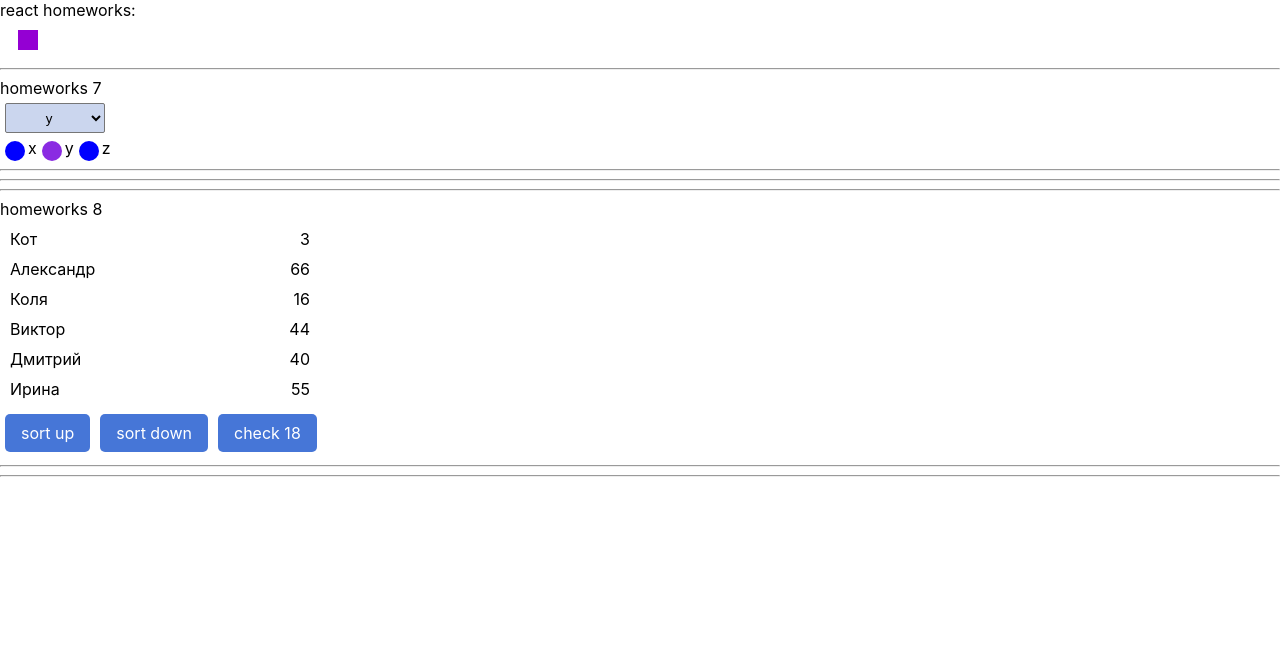
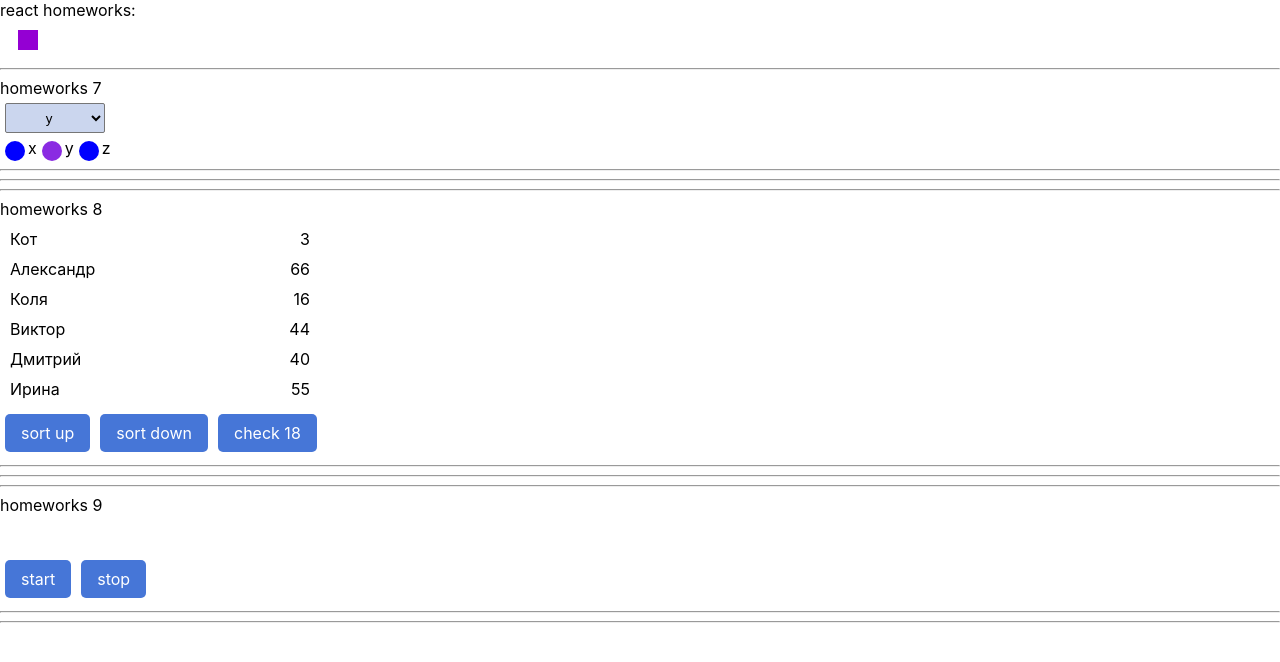
Before and after one commit to AnaKhurs/my-homeworks, a React (Create React App) app: page /#/junior in a window 1280 px wide. Shown: the top 662 px of the page. Built offline with nearby package versions, Linux system fonts and the light colour scheme.

Commit message:
HW9 - time

```diff
--- a/src/p2-homeworks/h5/pages/Junior.tsx
+++ b/src/p2-homeworks/h5/pages/Junior.tsx
@@ -1,12 +1,14 @@
 import React from 'react'
 import HW7 from "../../h7/HW7";
 import HW8 from "../../h8/HW8";
+import HW9 from "../../h9/HW9";
 
 export function Junior() {
     return (
         <div>
             <HW7/>
             <HW8/>
+            <HW9/>
         </div>
     )
 }
--- a/src/p2-homeworks/h9/Clock.tsx
+++ b/src/p2-homeworks/h9/Clock.tsx
@@ -7,25 +7,25 @@
     const [show, setShow] = useState<boolean>(false)
 
     const stop = () => {
-        // stop
+        clearInterval(timerId)
     }
     const start = () => {
         stop()
         const id: number = window.setInterval(() => {
-            // setDate
+            setDate(new Date())
         }, 1000)
         setTimerId(id)
     }
 
     const onMouseEnter = () => {
-        // show
+        setShow(true)
     }
     const onMouseLeave = () => {
-        // close
+        setShow(false)
     }
 
-    const stringTime = 'Time' // fix with date
-    const stringDate = 'Date' // fix with date
+    const stringTime = date?.toLocaleTimeString() || <br/>
+    const stringDate = date?.toLocaleDateString() || <br/>
 
     return (
         <div>
@@ -36,11 +36,13 @@
                 {stringTime}
             </div>
 
-            {show && (
+            {show ? (
                 <div>
                     {stringDate}
                 </div>
-            )}
+
+            ) : <br/>
+            }
 
             <SuperButton onClick={start}>start</SuperButton>
             <SuperButton onClick={stop}>stop</SuperButton>
--- a/src/p2-homeworks/h9/HW9.tsx
+++ b/src/p2-homeworks/h9/HW9.tsx
@@ -7,7 +7,6 @@
             <hr/>
             homeworks 9
 
-            {/*should work (должно работать)*/}
             <Clock/>
 
             <hr/>
```
